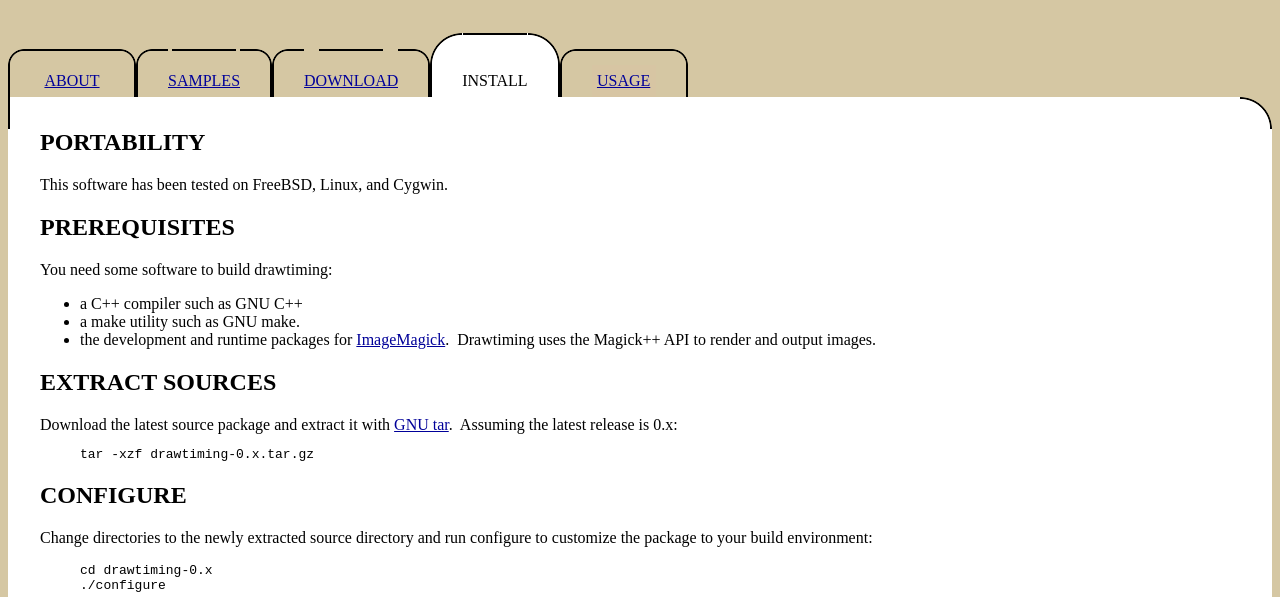
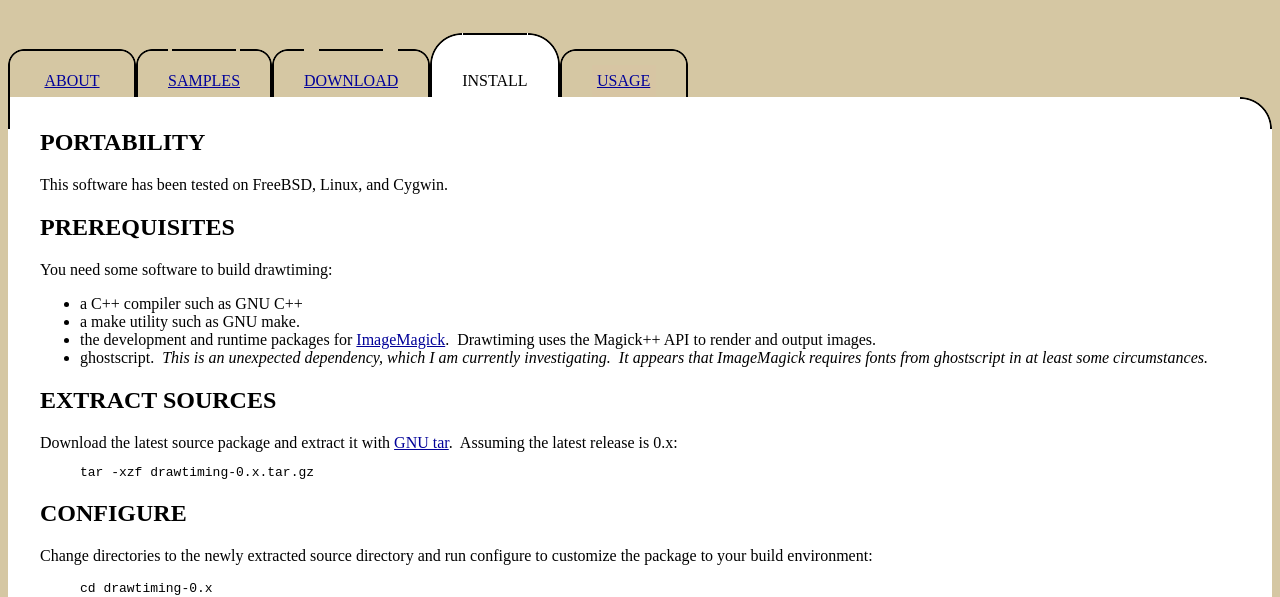
Before and after one commit to fenugrec/drawtiming, a plain HTML site: page web/install.html in a window 1280 px wide. Shown: the part 201-798 px from the top of the page. Drawn offline with Linux system fonts and the light colour scheme.

Commit message:
add note about ghostscript dependency
svn path=/trunk/; revision=46

```diff
--- a/web/install.html
+++ b/web/install.html
@@ -175,6 +175,11 @@ You need some software to build drawtiming:<br>
         <li>the development and runtime packages for <a
  href="http://www.imagemagick.org/">ImageMagick</a>.&nbsp; Drawtiming
 uses the Magick++ API to render and output images.</li>
+        <li>ghostscript.&nbsp; <span style="font-style: italic;">This
+is an unexpected dependency, which I am currently investigating.&nbsp;
+It appears that ImageMagick requires fonts from ghostscript in at least
+some circumstances.</span> <br>
+        </li>
       </ul>
       <h2>EXTRACT SOURCES<br>
       </h2>
```
